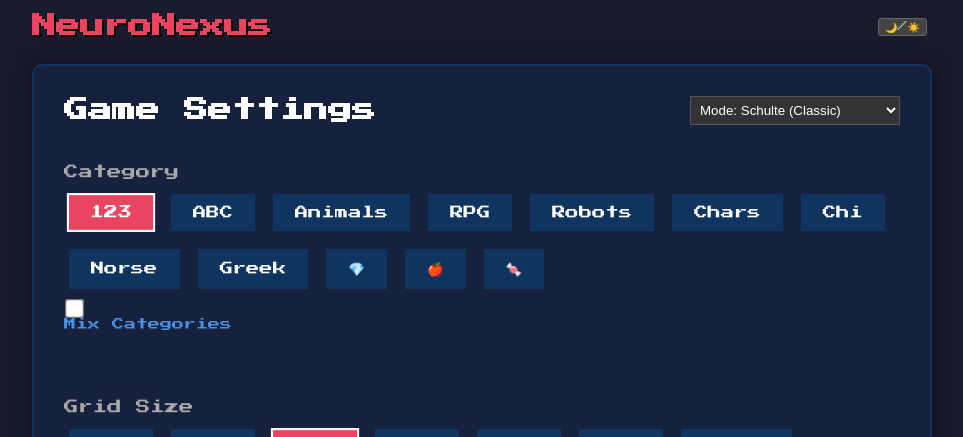
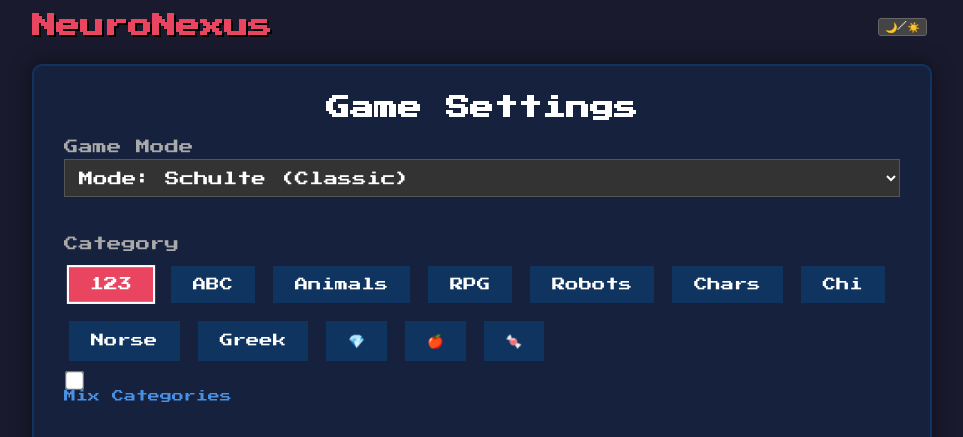
Before and after one commit to sajith007423/multi-game, a Django app: page / in a window 1280 px wide. Shown: the top 437 px of the page, without its empty margins (158-1121 px from the left). Run offline with Django 5.2, Linux system fonts and the light colour scheme; some libraries are stand-ins or nearby versions.

Commit message:
UI Improvement: Relocate Game Mode selector below settings title

```diff
--- a/trainer/templates/trainer/index.html
+++ b/trainer/templates/trainer/index.html
@@ -29,12 +29,17 @@
         <div id="main-menu" class="screen active">
             <!-- Main Game Settings Panel -->
             <div class="panel" style="max-width: 900px;">
-                <div style="display: flex; justify-content: space-between; align-items: center; margin-bottom: 20px;">
-                    <h2 style="margin:0;">Game Settings</h2>
-                    <div>
+                <div style="margin-bottom: 20px;">
+                    <h2 style="margin:0; text-align: center;">Game Settings</h2>
+                </div>
+
+                <!-- Mode Selection -->
+                <div class="control-group" style="margin-bottom: 20px;">
+                    <label for="custom-game-mode"
+                        style="font-size: 0.9em; color: #aaa; display: block; margin-bottom: 5px;">Game Mode</label>
+                    <div style="display: flex; gap: 10px;">
                         <select id="custom-game-mode"
-                            style="background: #333; color: white; border: 1px solid #555; padding: 5px;">
-
+                            style="background: #333; color: white; border: 1px solid #555; padding: 10px; width: 100%; font-family: inherit; font-size: 0.9em;">
                             <optgroup label="Brain Games">
                                 <option value="standard">Mode: Schulte (Classic)</option>
                                 <option value="schulte_mem">Mode: Schulte (Memory)</option>
@@ -59,12 +64,9 @@
                                 <option value="flappy">Mode: Flappy Icon</option>
                                 <option value="gravity">Mode: Gravity Harvest</option>
                             </optgroup>
-                            <optgroup label="Utility Tools">
-                            </optgroup>
-
                         </select>
                         <input type="number" id="target-score" value="1000" min="100" step="100"
-                            style="width: 80px; background: #333; color: white; border: 1px solid #555; padding: 5px; margin-left: 10px; display: none;"
+                            style="width: 80px; background: #333; color: white; border: 1px solid #555; padding: 5px; display: none;"
                             placeholder="Target Score">
                     </div>
                 </div>
```
